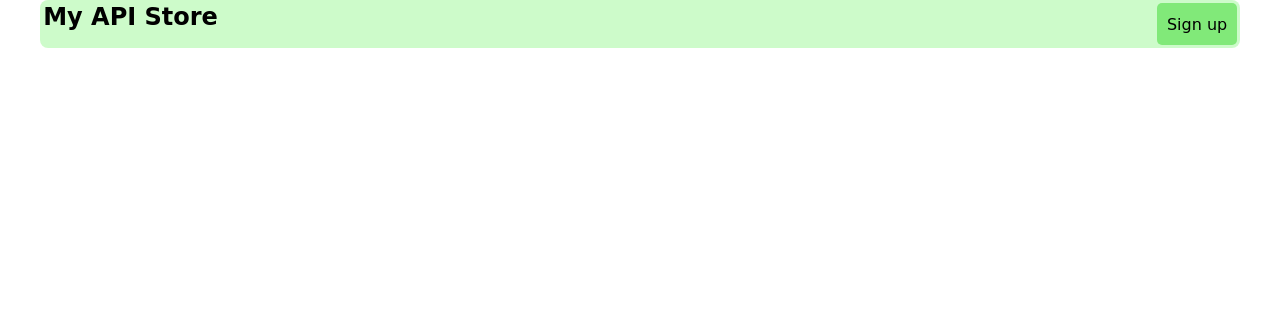
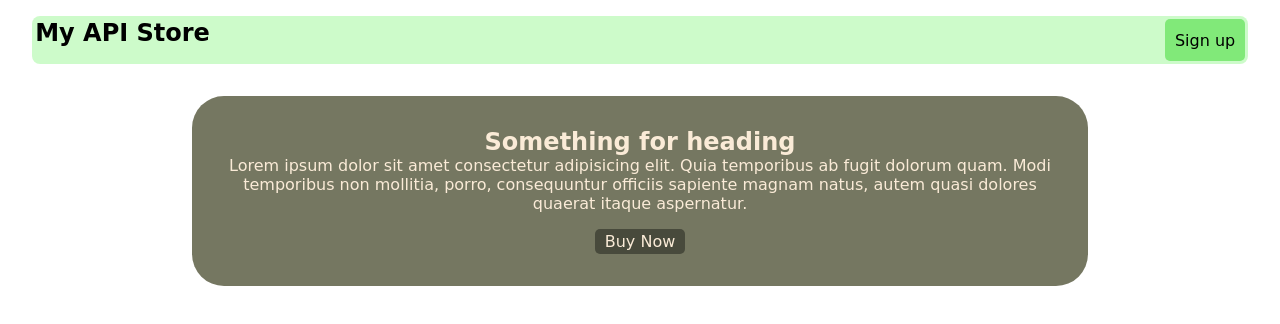
Before and after one commit to ARS-saad/e-commerce, a plain HTML site: page index.html in a window 1280 px wide. Drawn offline with Linux system fonts and the light colour scheme; a web font is replaced by a local one.

Commit message:
Adding a section

```diff
--- a/index.html
+++ b/index.html
@@ -11,5 +11,17 @@
       <h1>My API Store</h1>
       <button class="btn">Sign up</button>
     </nav>
+    <main>
+      <section class="heading">
+        <h2>Something for heading</h2>
+        <p>
+          Lorem ipsum dolor sit amet consectetur adipisicing elit. Quia
+          temporibus ab fugit dolorum quam. Modi temporibus non mollitia, porro,
+          consequuntur officiis sapiente magnam natus, autem quasi dolores
+          quaerat itaque aspernatur.
+        </p>
+        <button class="btn">Buy Now</button>
+      </section>
+    </main>
   </body>
 </html>
--- a/style.css
+++ b/style.css
@@ -11,8 +11,8 @@ html {
 }
 
 body {
-  max-width: 1200px;
-  margin: 0 auto;
+  max-width: 1300px;
+  margin: 1em auto;
 }
 
 button,
@@ -27,6 +27,7 @@ input {
   height: 3rem;
   border-radius: 8px;
   padding: 0.2em;
+  margin: 0 2em;
 }
 
 .btn {
@@ -42,3 +43,23 @@ input {
   box-shadow: 0 12px 16px 0 rgba(0, 0, 0, 0.24),
     0 17px 50px 0 rgba(0, 0, 0, 0.19);
 }
+
+.heading {
+  background-color: #757761;
+  width: 70%;
+  margin: 2rem auto;
+  text-align: center;
+  padding: 2em;
+  border-radius: 2em;
+  color: antiquewhite;
+}
+
+.heading button {
+  margin-top: 1rem;
+  background-color: #484a3c;
+  color: antiquewhite;
+}
+
+.heading button:hover {
+  background-color: #484a3c9d;
+}
```
